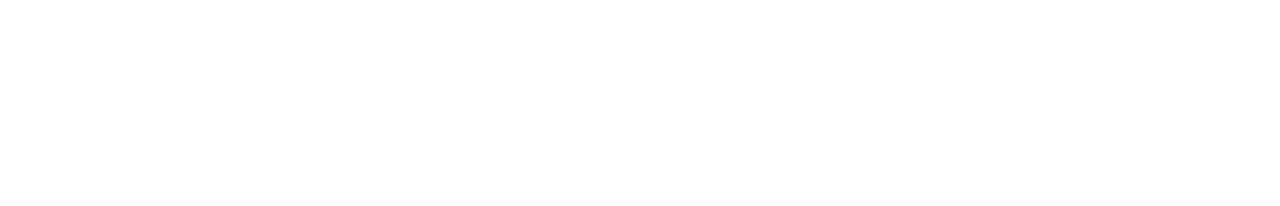
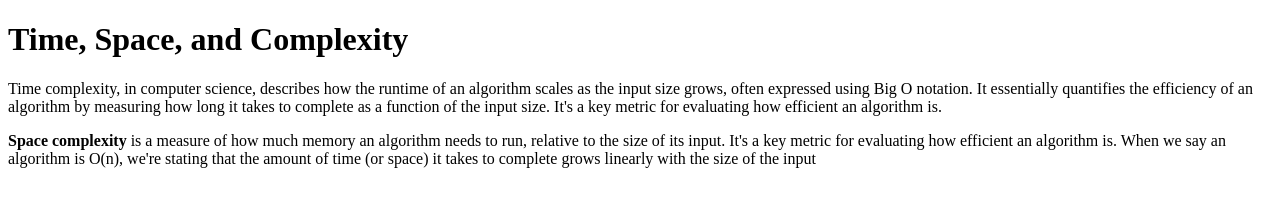
Before and after one commit to acciojob/time-and-space-complexity-Rohit-Pandit, a website: page main.html in a window 1280 px wide. Drawn offline with Linux system fonts and the light colour scheme.

Commit message:
created a submission

```diff
--- a/main.html
+++ b/main.html
@@ -8,6 +8,17 @@
 
 <body>
 	<!-- the entire body must be written by student -->
+	<h1>Time, Space, and Complexity</h1>
+	<p>Time complexity, in computer science, describes how the runtime of an algorithm scales
+		as the input size grows, often expressed using Big O
+		notation. It essentially quantifies the efficiency of an
+		algorithm by measuring how long it takes to complete as a
+		function of the input size. It's a key metric for evaluating how efficient an algorithm is.</p>
+	<p> <b>Space complexity</b> is a measure of how much memory an algorithm needs to run, relative to the size of its input.
+		It's a key metric for evaluating how efficient an algorithm is.
+	When we say an algorithm is O(n), we're stating that the amount of time (or space)
+		it takes to complete grows linearly with the size of the input</p>
+
     <script type="text/javascript" src="./script.js">
 </script>
 
```
